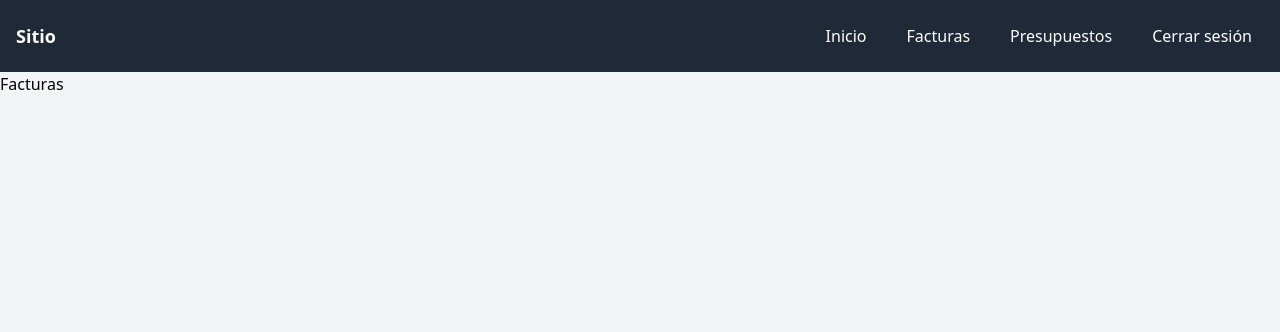
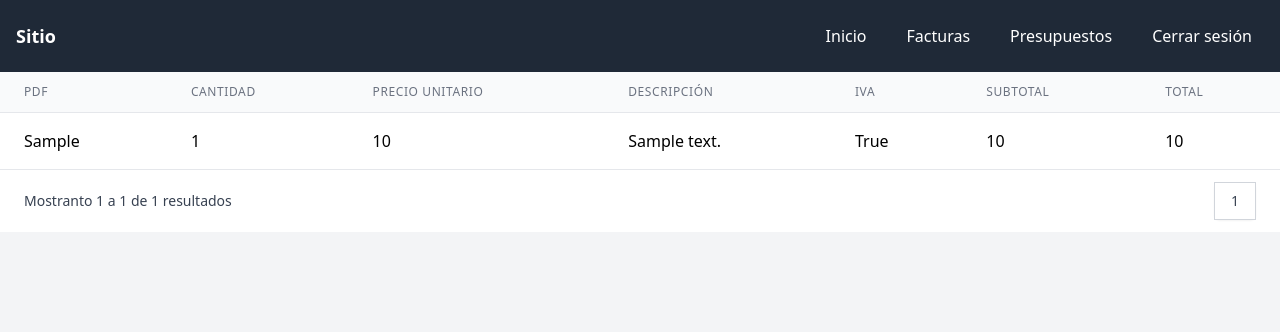
Before and after one commit to josuecepedatec/presupuesto-dap, a Django app: page /facturas/ in a window 1280 px wide. Shown: the top 332 px of the page. Run offline with Django 4.2, Linux system fonts and the light colour scheme; a user stored in the database is signed in; tables that the repository leaves empty hold one stand-in row (values such as "Sample post"); some libraries are stand-ins or nearby versions.

Commit message:
facturas pages

```diff
--- a/core/templates/facturas.html
+++ b/core/templates/facturas.html
@@ -1,5 +1,67 @@
 {% extends "base.html" %}
 
 {% block content %}
-    Facturas
+<table class="min-w-full divide-y divide-gray-200">
+    <thead class="bg-gray-50">
+      <tr>
+        <th scope="col" class="px-6 py-3 text-left text-xs font-medium text-gray-500 uppercase tracking-wider">PDF</th>
+        <th scope="col" class="px-6 py-3 text-left text-xs font-medium text-gray-500 uppercase tracking-wider">Cantidad</th>
+        <th scope="col" class="px-6 py-3 text-left text-xs font-medium text-gray-500 uppercase tracking-wider">Precio Unitario</th>
+        <th scope="col" class="px-6 py-3 text-left text-xs font-medium text-gray-500 uppercase tracking-wider">Descripción</th>
+        <th scope="col" class="px-6 py-3 text-left text-xs font-medium text-gray-500 uppercase tracking-wider">IVA</th>
+        <th scope="col" class="px-6 py-3 text-left text-xs font-medium text-gray-500 uppercase tracking-wider">Subtotal</th>
+        <th scope="col" class="px-6 py-3 text-left text-xs font-medium text-gray-500 uppercase tracking-wider">Total</th>
+      </tr>
+    </thead>
+    <tbody class="bg-white divide-y divide-gray-200">
+      {% for factura in page_obj %}
+        <tr>
+          <td class="px-6 py-4 whitespace-nowrap">
+            <a href="{{ factura.pdf.url }}" target="_blank">{{ factura.pdf.name }}</a>
+          </td>
+          <td class="px-6 py-4 whitespace-nowrap">{{ factura.cantidad }}</td>
+          <td class="px-6 py-4 whitespace-nowrap">{{ factura.precio_unitario }}</td>
+          <td class="px-6 py-4 whitespace-nowrap">{{ factura.descripcion }}</td>
+          <td class="px-6 py-4 whitespace-nowrap">{{ factura.iva }}</td>
+          <td class="px-6 py-4 whitespace-nowrap">{{ factura.subtotal }}</td>
+          <td class="px-6 py-4 whitespace-nowrap">{{ factura.total }}</td>
+        </tr>
+      {% endfor %}
+    </tbody>
+  </table>
+
+  <div class="bg-white px-4 py-3 flex items-center justify-between border-t border-gray-200 sm:px-6">
+    <div class="flex-1 flex justify-between sm:hidden">
+      <a href="#" class="relative inline-flex items-center px-4 py-2 border border-gray-300 text-sm font-medium rounded-md text-gray-700 bg-white hover:text-gray-500">Previous</a>
+      <a href="#" class="ml-3 relative inline-flex items-center px-4 py-2 border border-gray-300 text-sm font-medium rounded-md text-gray-700 bg-white hover:text-gray-500">Next</a>
+    </div>
+    <div class="hidden sm:flex-1 sm:flex sm:items-center sm:justify-between">
+      <div>
+        <p class="text-sm text-gray-700">
+          Mostranto
+          <span class="font-medium">{{ page_obj.start_index }}</span>
+          a
+          <span class="font-medium">{{ page_obj.end_index }}</span>
+          de
+          <span class="font-medium">{{ page_obj.paginator.count }}</span>
+          resultados
+        </p>
+      </div>
+      <div>
+        <nav class="relative z-0 inline-flex rounded-md shadow-sm -space-x-px" aria-label="Pagination">
+        {% if page_obj.has_previous %}
+            <a href="?page={{ page_obj.previous_page_number }}" class="relative inline-flex items-center px-2 py-2 rounded-l-md border border-gray-300 bg-white text-sm font-medium text-gray-500 hover:bg-gray-50">Anterior</a>
+        {% endif %}
+
+        {% for num in page_obj.paginator.page_range %}
+            <a href="?page={{ num }}" class="{% if page_obj.number == num %}relative inline-flex items-center px-4 py-2 border border-gray-300 bg-white text-sm font-medium text-gray-700 hover:bg-gray-50{% else %}relative inline-flex items-center px-4 py-2 border border-gray-300 bg-white text-sm font-medium text-gray-500 hover:bg-gray-50{% endif %}">{{ num }}</a>
+        {% endfor %}
+
+        {% if page_obj.has_next %}
+            <a href="?page={{ page_obj.next_page_number }}" class="relative inline-flex items-center px-2 py-2 rounded-r-md border border-gray-300 bg-white text-sm font-medium text-gray-500 hover:bg-gray-50">Siguiente</a>
+        {% endif %}
+        </nav>
+      </div>
+    </div>
+  </div>
 {% endblock content %}
--- a/core/views.py
+++ b/core/views.py
@@ -1,6 +1,7 @@
 from django.shortcuts import render, redirect
 from django.contrib.auth import login, logout
 from django.contrib.auth.decorators import login_required
+from django.core.paginator import Paginator
 
 from rest_framework import status
 from rest_framework.response import Response
@@ -55,7 +56,11 @@ def index(request):
 
 @login_required(redirect_field_name='next', login_url='/login/')
 def facturas(request):
-    return render(request, 'facturas.html')
+    facturas = Factura.objects.all()
+    paginator = Paginator(facturas, 15)  # Mostrar 10 facturas por página
+    page_number = request.GET.get('page')
+    page_obj = paginator.get_page(page_number)
+    return render(request, 'facturas.html', {'page_obj': page_obj})
 
 @login_required(redirect_field_name='next', login_url='/login/')
 def presupuestos(request):
```
Also changed, not shown: db.sqlite3.
